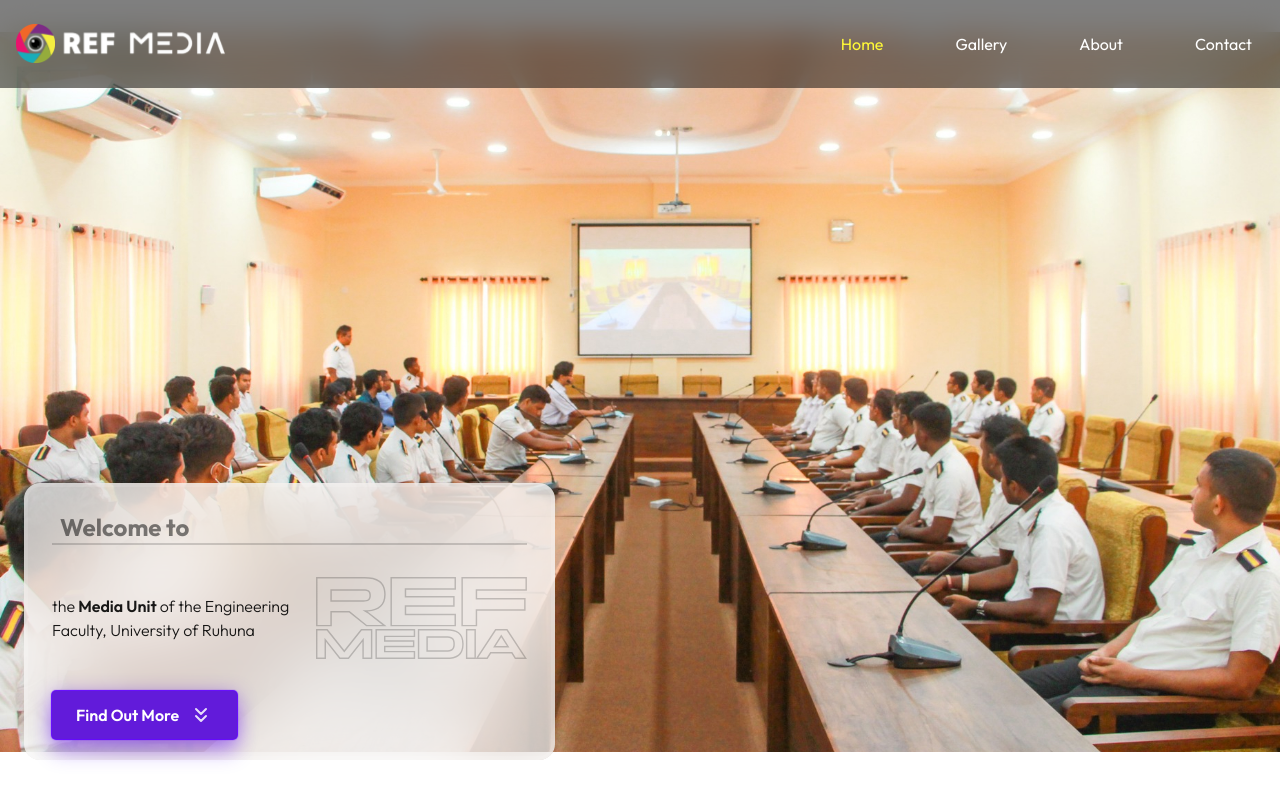
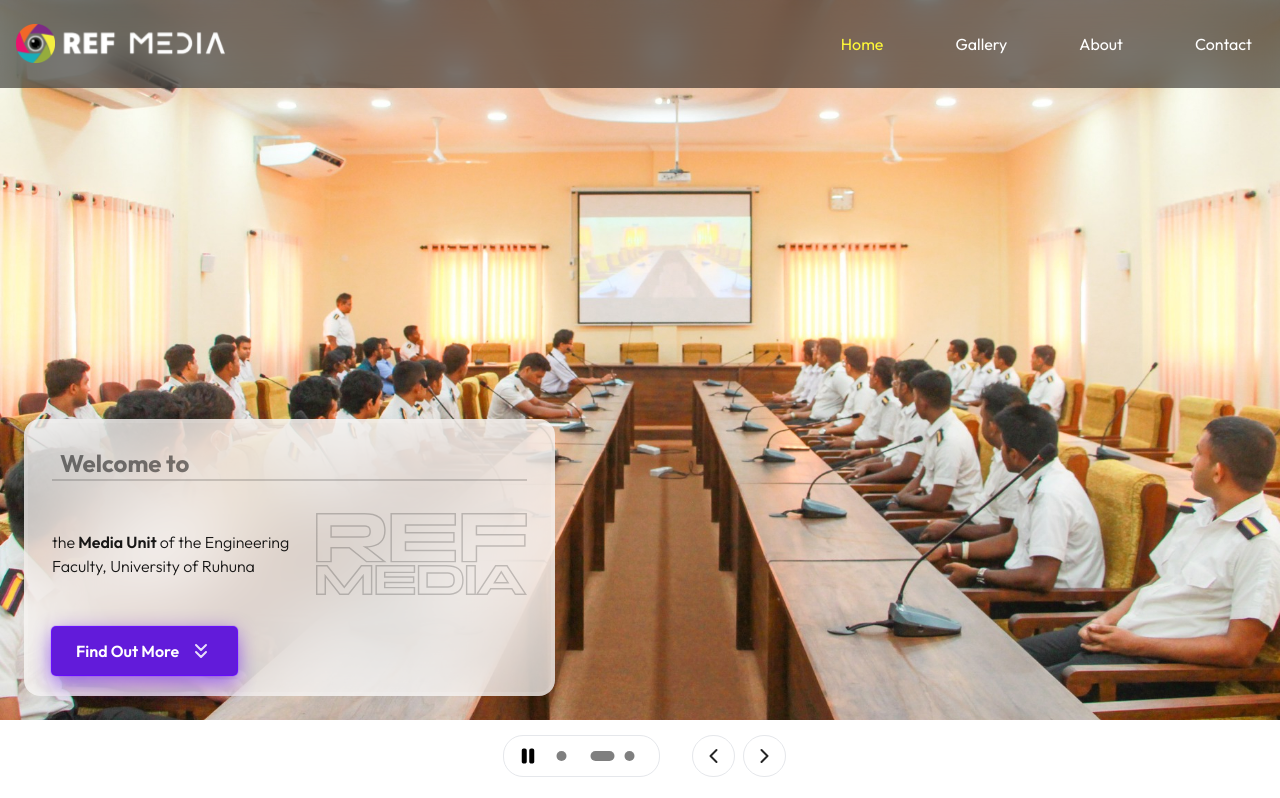
Before and after one commit to ThashmikaX/refmedia-site, a Next.js app: page / in a window 1280 px wide. Shown: the top 798 px of the page. Built offline with nearby package versions, Linux system fonts and the light colour scheme; grey boxes are pictures that could not be loaded; a web font is replaced by a local one.

Commit message:
chore: Update Hero component to fix layout issue on mobile devices

```diff
--- a/src/components/Hero.tsx
+++ b/src/components/Hero.tsx
@@ -46,7 +46,7 @@ function Hero() {
   return (
     <>
       <div className=" relative overflow-hidden smc:flex smc:mt-20 smc:flex-col smc:mx-4">
-        <div className="h-[100%] relative smc:w-[100vw] smc:order-2 my-8">
+        <div className="h-[100%] relative smc:w-[100vw] smc:order-2 my-8 md:my-0">
           <motion.div
             className="flex"
             animate={{ x: `-${currentIndex * 100}%` }}
```
